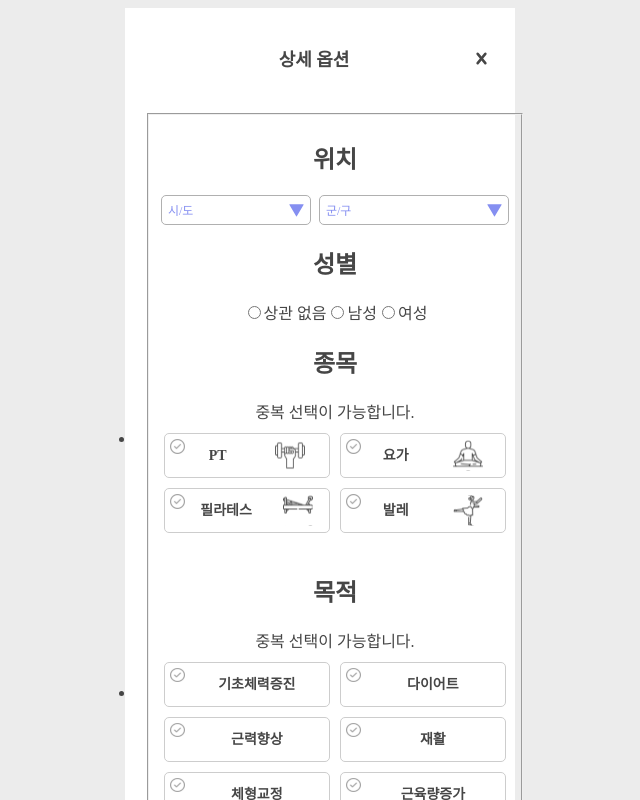
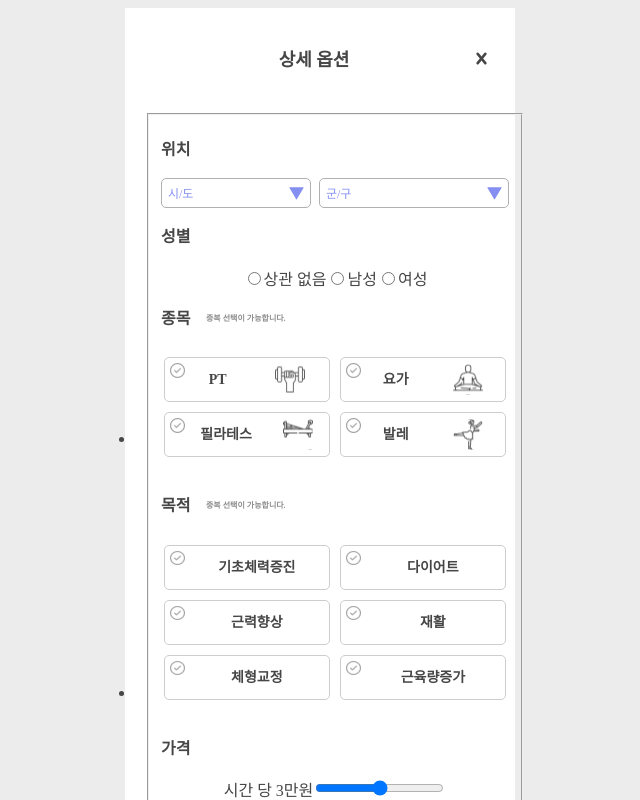
Before and after one commit to ktmihs/bodyBuddy, a Next.js app: page / in a window 1280 px wide. Both pictures are taken after a click on the element "상세 옵션". Shown: the whole page, without its empty margins (328-968 px from the left). Built offline with nearby package versions, Linux system fonts and the light colour scheme; a web font is replaced by a local one; what emotion-reset would draw is missing.

Commit message:
design: #8 Style overall section of form
- DetailOption.tsx

```diff
--- a/components/layout/index/DetailOption.tsx
+++ b/components/layout/index/DetailOption.tsx
@@ -112,6 +112,29 @@ const DetailOption = ({ isModalState, onChangeSetState }: any) => {
     display: inline-block;
     background-color: transparent;
     border: none;
+    cursor: pointer;
+  `;
+
+  const FormSection = styled.section`
+    margin-bottom: 10px;
+    position: relative;
+
+    h2 {
+      text-align: left;
+      font-weight: 700;
+      font-size: 16px;
+      line-height: 31px;
+    }
+
+    .section-descript {
+      position: absolute;
+      top: 0;
+      font-weight: 700;
+      font-size: 8px;
+      line-height: 31px;
+      color: #8b8b8b;
+      left: 45px;
+    }
   `;
 
   const PositionList = styled.div`
@@ -154,7 +177,7 @@ const DetailOption = ({ isModalState, onChangeSetState }: any) => {
         <form>
           <fieldset>
             <legend className="srOnly">상세 옵션</legend>
-            <div>
+            <FormSection>
               <h2>위치</h2>
               <PositionList>
                 <Select
@@ -172,8 +195,8 @@ const DetailOption = ({ isModalState, onChangeSetState }: any) => {
                   selectWidth={190}
                 />
               </PositionList>
-            </div>
-            <div>
+            </FormSection>
+            <FormSection>
               <h2>성별</h2>
               <input type="radio" />
               <label>상관 없음</label>
@@ -181,27 +204,27 @@ const DetailOption = ({ isModalState, onChangeSetState }: any) => {
               <label>남성</label>
               <input type="radio" />
               <label>여성</label>
-            </div>
-            <div>
+            </FormSection>
+            <FormSection>
               <h2>종목</h2>
               <span className="section-descript">중복 선택이 가능합니다.</span>
               <OptionCheckBox checkBoxList={fieldList} />
-            </div>
-            <div>
+            </FormSection>
+            <FormSection>
               <h2>목적</h2>
               <span className="section-descript">중복 선택이 가능합니다.</span>
               <OptionCheckBox checkBoxList={purposeList} />
-            </div>
-            <div>
+            </FormSection>
+            <FormSection>
               <h2>가격</h2>
               <label htmlFor="optionPrice">시간 당 3만원</label>
               <input type="range" id="optionPrice" />
-            </div>
-            <div>
+            </FormSection>
+            <FormSection>
               <h2>경력</h2>
               <label htmlFor="optionCareers">경력 2년</label>
               <input type="range" id="optionCareers" />
-            </div>
+            </FormSection>
             <SaveButton onClick={onChangeSetState}>변경 사항 저장</SaveButton>
           </fieldset>
         </form>
```
